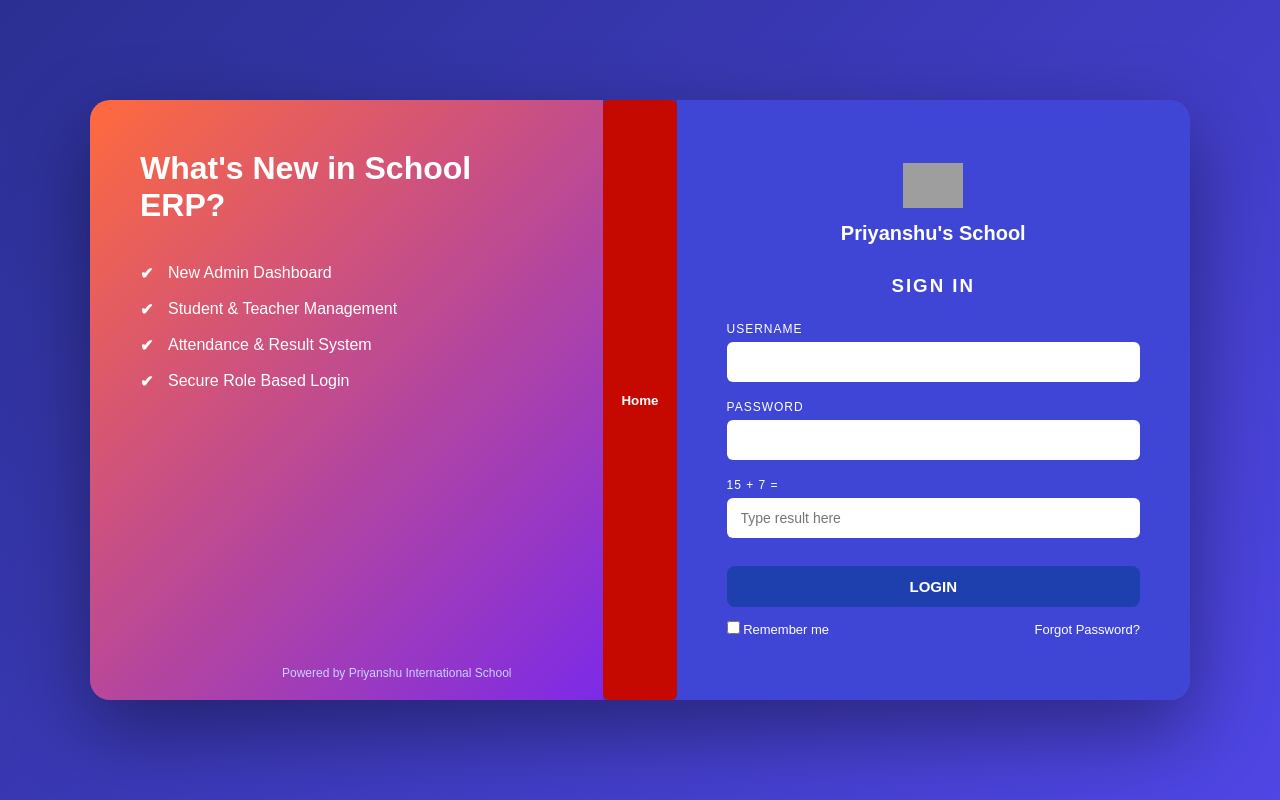
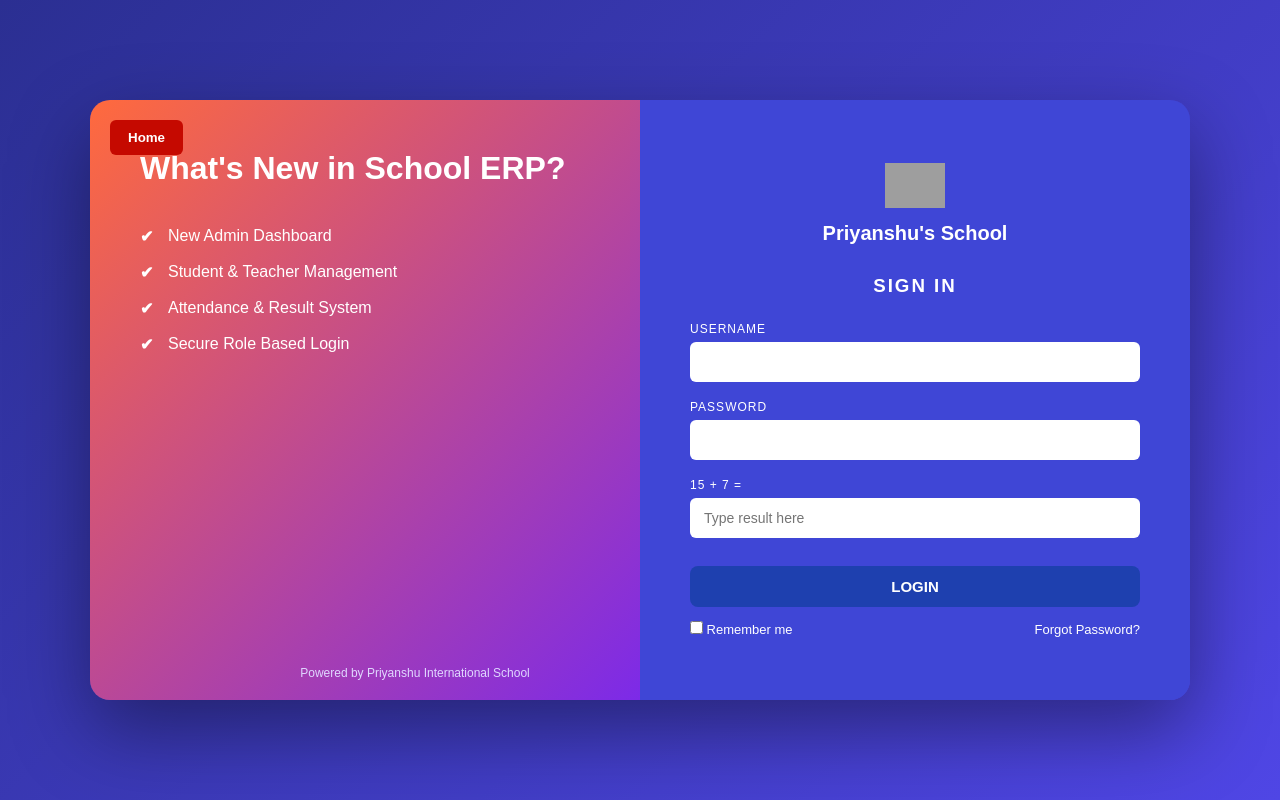
Before and after one commit to Ristel7/School-Management-System, a Flask app: page /login in a window 1280 px wide. Run offline with Flask 3, Linux system fonts and the light colour scheme; grey boxes are pictures that could not be loaded.

Commit message:
made home page fix

```diff
--- a/templates/login.html
+++ b/templates/login.html
@@ -4,6 +4,7 @@
 <head>
     <meta charset="UTF-8">
     <title>Priyanshu International School - Login</title>
+
     <style>
         * {
             margin: 0;
@@ -28,7 +29,27 @@
             display: flex;
             border-radius: 20px;
             overflow: hidden;
+            position: relative;
             box-shadow: 0 30px 80px rgba(0, 0, 0, 0.4);
+        }
+
+        /* HOME BUTTON */
+        .home-btn {
+            position: absolute;
+            top: 20px;
+            left: 20px;
+            z-index: 1000;
+            padding: 10px 18px;
+            background: #c50900;
+            color: #fff;
+            border: none;
+            border-radius: 6px;
+            font-weight: 600;
+            cursor: pointer;
+        }
+
+        .home-btn:hover {
+            opacity: 0.9;
         }
 
         /* LEFT PANEL */
@@ -63,6 +84,15 @@
             left: 0;
             color: white;
             font-weight: bold;
+        }
+
+        .footer {
+            position: absolute;
+            bottom: 20px;
+            width: 100%;
+            text-align: center;
+            font-size: 12px;
+            color: #e0d7ff;
         }
 
         /* RIGHT PANEL */
@@ -117,11 +147,6 @@
             font-size: 14px;
         }
 
-        .captcha-row {
-            display: flex;
-            gap: 10px;
-        }
-
         .login-btn {
             width: 100%;
             padding: 12px;
@@ -152,15 +177,7 @@
             text-decoration: none;
         }
 
-        .footer {
-            position: absolute;
-            bottom: 20px;
-            width: 100%;
-            text-align: center;
-            font-size: 12px;
-            color: #c7d2fe;
-        }
-
+        /* RESPONSIVE */
         @media (max-width: 900px) {
             .login-container {
                 flex-direction: column;
@@ -178,32 +195,15 @@
                 margin-top: 30px;
             }
         }
-
-        .home-btn {
-  padding: 10px 18px;
-  background: #c50900;
-  color: #fff;
-  border: none;
-  border-radius: 6px;
-  font-weight: 600;
-  cursor: pointer;
-}
-
-.home-btn:hover {
-  opacity: 0.9;
-}
-
     </style>
 </head>
-<script>
-    function goHome() {
-        window.location.href = "index.html";
-    }
-</script>
 
 <body>
 
     <div class="login-container">
+
+        <!-- HOME BUTTON FIXED -->
+        <button class="home-btn" onclick="goHome()">Home</button>
 
         <!-- LEFT INFO PANEL -->
         <div class="left-panel">
@@ -219,7 +219,6 @@
                 Powered by Priyanshu International School
             </div>
         </div>
-        <button class="home-btn" onclick="goHome()">Home</button>
 
         <!-- RIGHT LOGIN PANEL -->
         <div class="right-panel">
@@ -263,6 +262,13 @@
 
     </div>
 
+    <!-- FIXED JS: placed at bottom -->
+    <script>
+        function goHome() {
+            window.location.href = "index.html";
+        }
+    </script>
+
 </body>
 
 </html>
```
